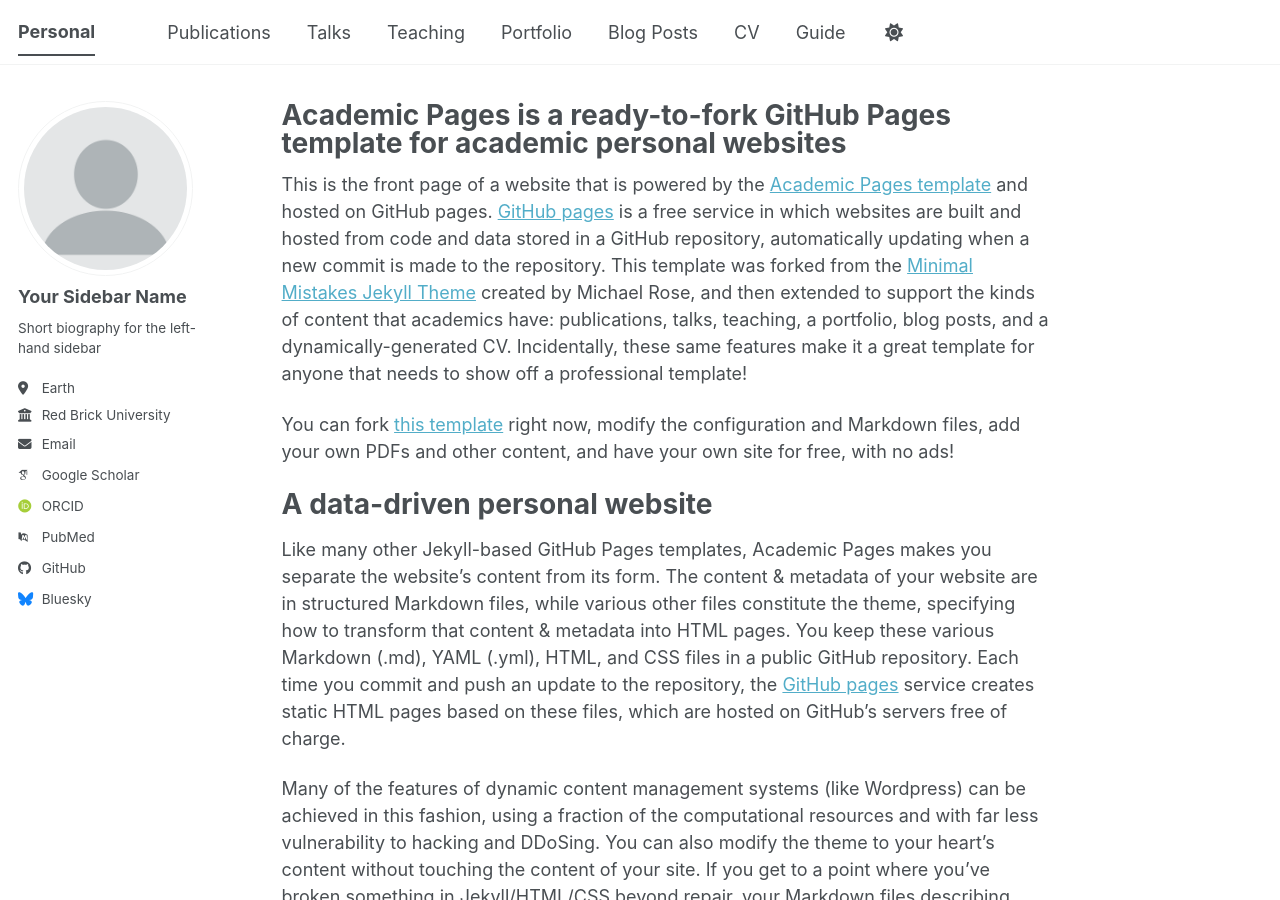
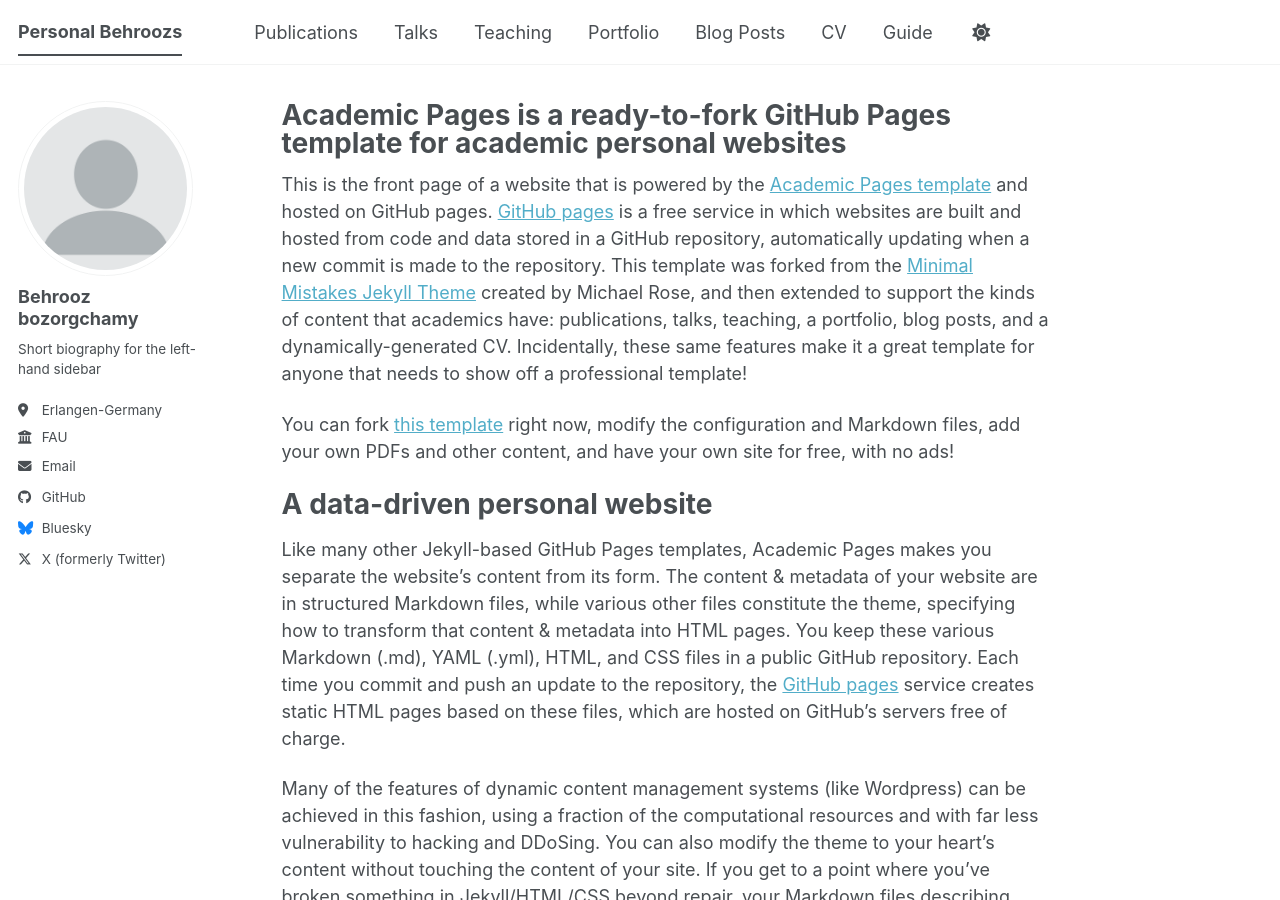
Before and after one commit to behroozbc/behroozbc.github.io, a Jekyll site: the page built from _pages/about.md, in a window 1280 px wide and 900 px high. Built offline with Jekyll 4.4.1, drawn with Linux system fonts in a browser that asks for light colours; some web fonts are replaced; a script bundle is joined from its source files by our own code; library files that are not in the unit come from our copies.

Commit message:
set other content

```diff
--- a/_config.yml
+++ b/_config.yml
@@ -9,11 +9,11 @@
 # Basic Site Settings
 locale                   : "en-US"
 site_theme               : "default" # The available themes options are "default", "air", "sunrise", "mint", "dirt" and "contrast"
-title                    : "Personal"
+title                    : "Personal Behroozs"
 title_separator          : "-"
 name                     : &name "Behrooz bozorgchamy"
 description              : &description "Your Name's academic portfolio"   # Update this with a general description of your site, this is the default if not overridden by a page
-url                      : https://academicpages.github.io # The base hostname & protocol for your site e.g. "https://[your GitHub username].github.io",
+url                      : https://behroozbc.github.io # The base hostname & protocol for your site e.g. "https://[your GitHub username].github.io",
                                                            # or if you already have some other page hosted on Github then use "https://[your GitHub username].github.io/[Your Repo Name]"
 baseurl                  : "" # the subpath of your site, e.g. "/blog"
 repository               : "academicpages/academicpages.github.io"
@@ -24,24 +24,24 @@
 author:
   # Biographic information
   avatar           : "profile.png"
-  name             : "Your Sidebar Name"
+  name             : "Behrooz bozorgchamy"
   pronouns         : # example: "she/her"
   bio              : "Short biography for the left-hand sidebar"
-  location         : "Earth"
-  employer         : "Red Brick University"
+  location         : "Erlangen-Germany"
+  employer         : "FAU"
   uri              : # URL
-  email            : "none@example.org"
+  email            : "behroozbc@outlook.com"
 
   # Academic websites
   academia         : # URL
   arxiv            : # URL - Update with the correct link to your profile
-  googlescholar    : "https://scholar.google.com/citations?user=PS_CX0AAAAAJ"
+  googlescholar    : #"https://scholar.google.com/citations?user=PS_CX0AAAAAJ"
   inspire-hep      : # URL
   impactstory      : # URL
-  orcid            : "https://orcid.org/yourorcidurl"
+  orcid            : #"https://orcid.org/yourorcidurl"
   semantic         : # URL
   ssrn             : # URL
-  pubmed           : "https://www.ncbi.nlm.nih.gov/pubmed/?term=john+snow"
+  pubmed           : #"https://www.ncbi.nlm.nih.gov/pubmed/?term=john+snow"
   researchgate     : # URL
   scopus           : # URL
   zotero           : # URL
@@ -74,7 +74,7 @@
   steam            : # Username
   telegram         : # URL
   tumblr           : # Username
-  twitter          : # Username for X / Twitter
+  twitter          : behroozbc
   vine             : # Username
   weibo            : # Username
   wikipedia        : # Username
```
